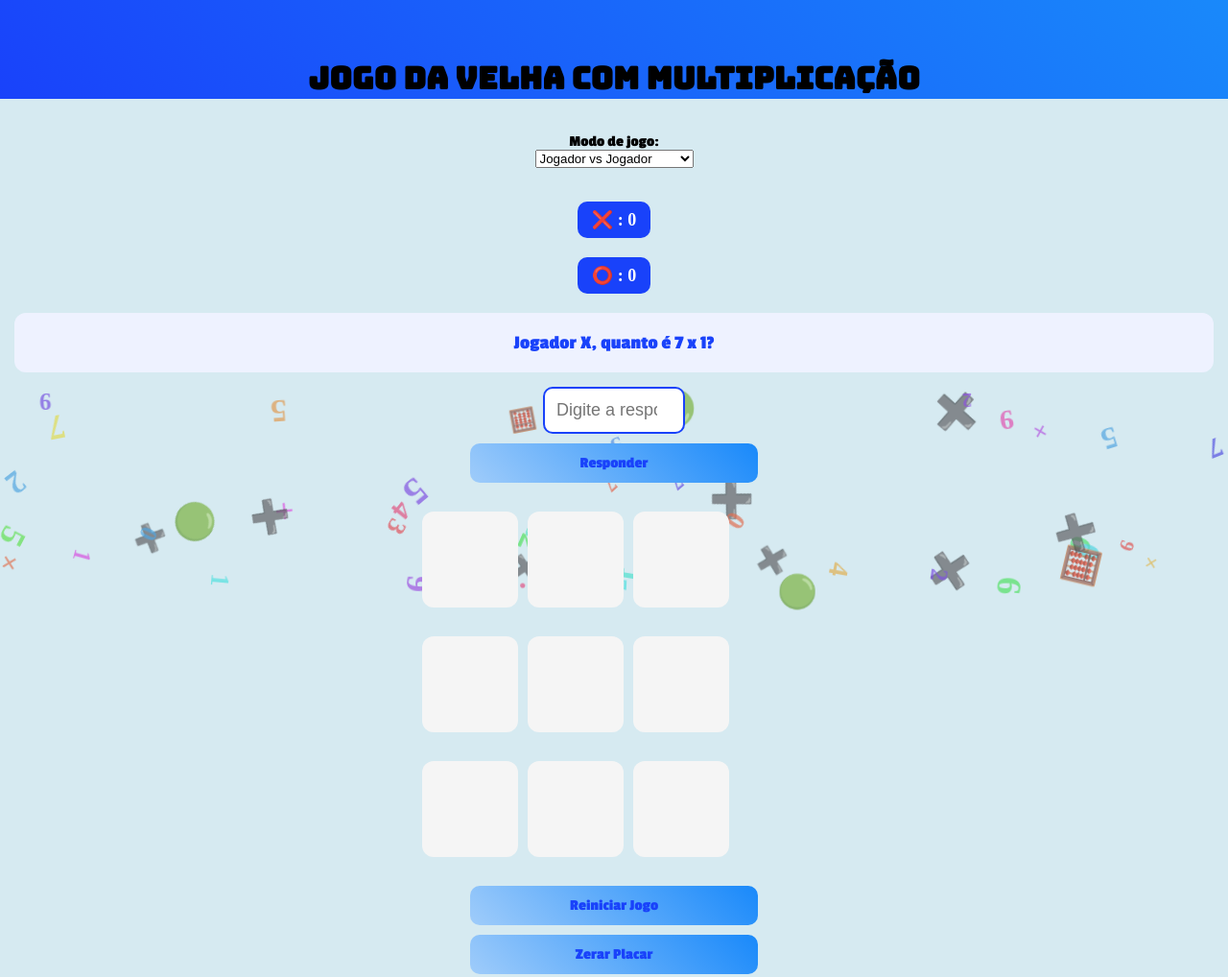
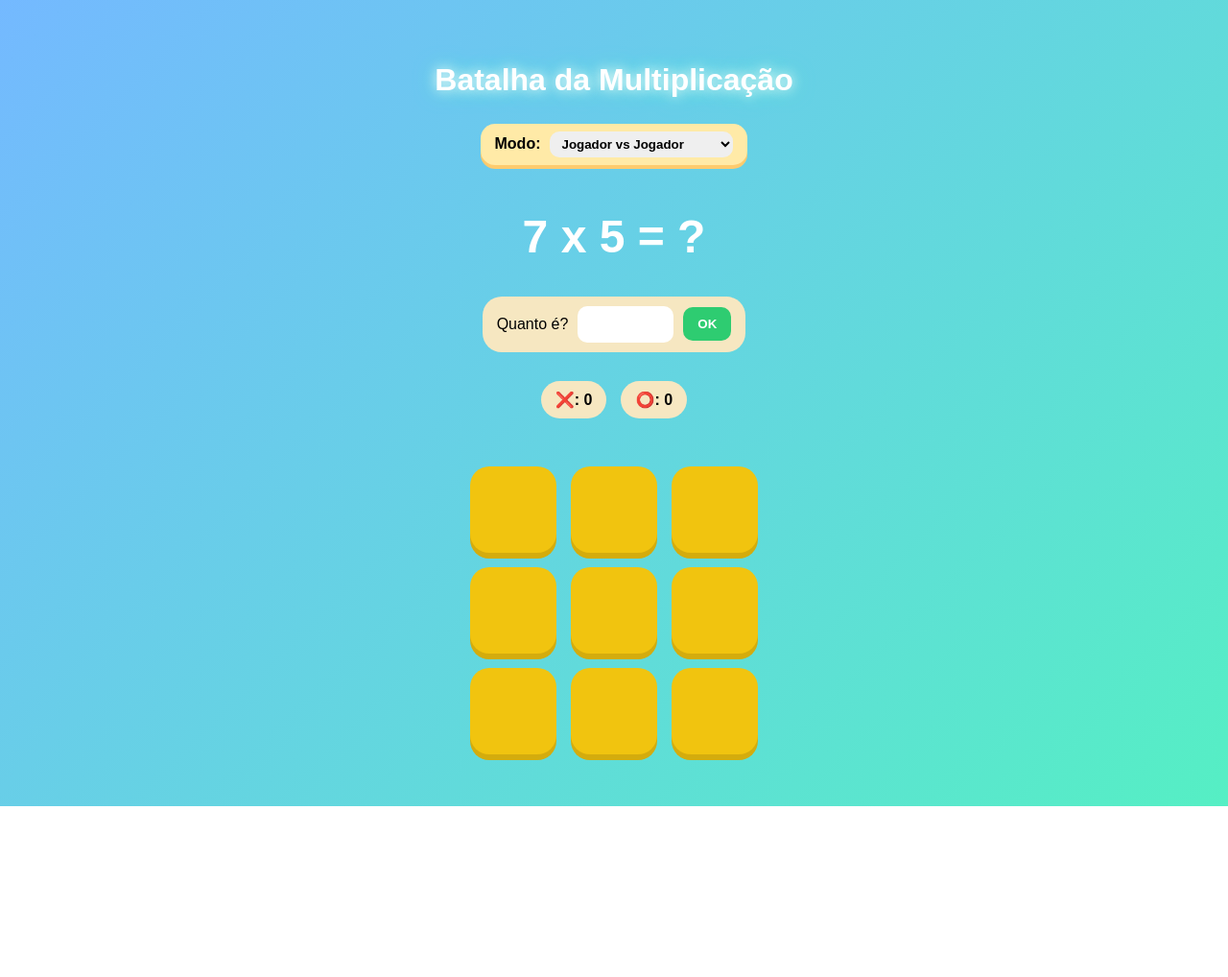
Before and after one commit to saradanielly/jogo-da-velha-com-multiplicacao, a plain HTML site: page index.html in a window 1280 px wide. Shown: the whole page at 96% size. After the commit the page ends 840 px from the top, so only its background shows below. Drawn offline with Linux system fonts and the light colour scheme.

Commit message:
mudando design

```diff
--- a/index.html
+++ b/index.html
@@ -3,46 +3,38 @@
 <head>
     <meta charset="UTF-8">
     <meta name="viewport" content="width=device-width, initial-scale=1.0">
-    <title>Jogo Tabuada</title>
+    <title>Jogo da Velha com Multiplicação</title>
     <link rel="stylesheet" href="style.css">
-    <link rel="stylesheet" href="media-query.css">
-    <link rel="stylesheet" href="https://fonts.googleapis.com/css2?family=Bungee&family=Passion+One:wght@400;700;900&family=Shadows+Into+Light&family=Sriracha&display=swap">
 </head>
 <body>
-    <div class="fundo-numeros"></div>
-    <header>
-        <h1>Jogo da Velha com Multiplicação</h1>
-    </header>
 
-     <div id="modo">
-        Modo de jogo:
-        <select id="modoJogo">
-            <option value="PvP">Jogador vs Jogador</option>
-            <option value="PvC">Jogador vs Computador</option>
-        </select>
-    </div>
+    <div class="container">
+        <h2 class="titulo">Batalha da Multiplicação</h2>
 
-    <div id="placar">
-        <div class="pontos">
-             ❌ : <span id="pontosX">0</span>
+        <div class="modo-jogo">
+            <label for="modoJogo">Modo:</label>
+            <select id="modoJogo">
+                <option value="PvP">Jogador vs Jogador</option>
+                <option value="PvC">Jogador vc Computador</option>
+            </select>
         </div>
 
-        <div class="pontos">
-            ⭕ : <span id="pontosO">0</span>
+        <h1 id="pergunta">2 x 5 = ?</h1>
+
+        <div class="resposta-box">
+            <span> Quanto é?</span>
+            <input id="resposta" type="number">
+            <button onclick="responder()">OK</button>
         </div>
+
+        <div class="placar">
+            <div class="ponto">❌: <span id="pontosX">0</span></div>
+            <div class="ponto">⭕: <span id="pontosO">0</span></div>
+        </div>
+
+        <div id="tabuleiro"></div>
+        <p id="mensagem"></p>
     </div>
-
-    <div id="pergunta"> </div>
-    <input type="number" id="resposta" placeholder="Digite a resposta">
-    <button onclick="responder()">Responder</button>
-
-    <div id="mensagem" ></div>
-    <div id="tabuleiro">
-    </div>
-
-    <button onclick="reiniciarJogo()">Reiniciar Jogo</button>
-    <button onclick="zerarPlacar()">Zerar Placar</button>
-
     <script src="script.js"></script>
 </body>
 </html>
--- a/script.js
+++ b/script.js
@@ -2,25 +2,36 @@ let jogadorAtual = "X";
 let tabuleiro = ["", "", "", "", "", "", "", "", ""];
 let posicaoEscolhida = null;
 let num1, num2;
-let modoJogo = "PvP"
+let modoJogo = "PvP";
+
 document.getElementById("modoJogo").addEventListener("change", (e) => {
     modoJogo = e.target.value;
 });
+
+const seletorModo = document.getElementById("modoJogo");
+
+if (seletorModo) {
+    seletorModo.addEventListener("change", (e) => {
+        modoJogo = e.target.value;
+    });
+}
 
 let pontosX = 0;
 let pontosO = 0;
 pontosX = parseInt(localStorage.getItem("pontosX")) || 0;
 pontosO = parseInt(localStorage.getItem("pontosO")) || 0;
 
+function criarTabuleiro() {
+    const tabuleiroHTML = document.getElementById("tabuleiro");
 
-// criar tabuleiro
-const tabuleiroHTML = document.getElementById("tabuleiro");
+    tabuleiroHTML.innerHTML = ""; // limpa (importante)
 
-for (let i = 0; i < 9; i++) {
-    const celula = document.createElement("button");
-    celula.classList.add("celula");
-    celula.onclick = () => escolherPosicao(i);
-    tabuleiroHTML.appendChild(celula);
+    for (let i = 0; i < 9; i++) {
+        const celula = document.createElement("button");
+        celula.classList.add("celula");
+        celula.onclick = () => escolherPosicao(i);
+        tabuleiroHTML.appendChild(celula);
+    }
 }
 
 // gerar nova pergunta
@@ -29,7 +40,7 @@ function gerarPergunta(isComputador = false) {
     num2 = Math.floor(Math.random() *10) +1;
 
     const perguntaDiv = document.getElementById("pergunta");
-    perguntaDiv.innerText = `Jogador ${jogadorAtual}, quanto é ${num1} x ${num2}?`;
+    perguntaDiv.innerText = `${num1} x ${num2} = ?`;
 
     if (isComputador) {
         const respostaComputador = num1 * num2;
@@ -269,22 +280,10 @@ function reiniciarJogo() {
     atualizarPlacar();
 }
 
-const fundo = document.querySelector('.fundo-numeros');
-const elementos = ['0','1','2','3','4','5','6','7','8','9','×','÷','✖️','🧮','🟢','🔢'];
+criarTabuleiro();
+gerarPergunta();
+atualizarPlacar();
 
-for (let i = 0; i < 50; i++) {
-    const span = document.createElement('span');
-    span.classList.add('numero');
-
-    span.textContent = elementos[Math.floor(Math.random() * elementos.length)];
-
-    span.style.left = Math.random() * 100 + '%';
-
-    span.style.animationDuration = (10 + Math.random() * 10) + 's';
-
-    span.style.fontSize = (20 + Math.random() * 20) + 'px';
-
-    span.style.color = `hsl(${Math.random() * 360}, 70%, 60%)`;
-
-    fundo.appendChild(span);
-}
+// placar começar zerado; colocar opção de reiniciar o jogo; deixar em
+// destaque a mensagem de quem ganhou;
+// colocar modo computador; titulo sumiu;
--- a/style.css
+++ b/style.css
@@ -1,241 +1,170 @@
+@charset "UTF-8";
 
 body {
     margin: 0;
-    font-family: 'Fredoca one';
-    background: rgb(214, 234, 241);
-    overflow-y: auto;
-    text-align: center;
+    font-family: Arial, sans-serif;
+    background: linear-gradient(135deg, #74b9ff, #55efc4);
+    display: flex;
+    justify-content: center;
+    align-items: flex-start;
+    padding-top: 40px;
+    min-height: 100vh;
 }
 
+.titulo {
+    width: 100%;
+    color: white;
+    font-size: 32px;
+    text-align: center;
+    margin-bottom: 10px;
+    display: block;
+
+    text-shadow: 0 0 10px rgba(255,255,255,0.6);
+
+    animation: brilho 2s infinite alternate, subirDescer 2s infinite ease-in-out;
+}
+
+@keyframes brilho {
+    from {
+        text-shadow: 0 0 5px #fff, 0 0 10px #74b9ff;
+    }
+    to {
+        text-shadow: 0 0 15px #fff, 0 0 25px #55efc4;
+    }
+}
+
+@keyframes subirDescer {
+    0% {transform: translateY(0px); }
+    100% {transform: translateY(-5px);}
+}
+
+.modo-jogo {
+    background: #ffeaa7;
+    padding: 8px 15px;
+    border-radius: 15px;
+    display: inline-flex;
+    align-items: center;
+    gap: 10px;
+    font-weight: bold;
+    font-size: 16px;
+    cursor: pointer;
+    box-shadow: 0 4px 0 #fdcb6e;
+}
+
+.modo-jogo select {
+    padding: 5px 8px;
+    border-radius: 10px;
+    border: none;
+    font-weight: bold;
+    cursor: pointer;
+}
+
+/* Container central */
 .container {
     display: flex;
     flex-direction: column;
     align-items: center;
     gap: 15px;
-
-    max-width: 400px;
-    margin: 40px auto;
-    padding: 25px;
-
-    background: white;
-    border-radius: 20px;
-    box-shadow: 0 10px 25px rgba(0, 0, 0, 0.2);
+    justify-content: flex-start;
 }
 
+/* Pergunta */
 #pergunta {
-    font-family: 'Passion One', cursive;
-    font-size: clamp(1rem, 4vw, 1.5rem);
-    font-weight: bold;
-    margin: 15px auto;
-    background: #eef2ff;
-    padding:  20px;
-    border-radius: 12px ;
-    color: #1942FA;
-    text-align: center;
+    font-size: 48px;
+    color: #ffffff;
+    margin-bottom: 20px;
 }
 
-.fundo-numeros {
-    position: fixed;
-    top: 0;
-    left: 0;
-    width: 100%;
-    height: 100%;
-    z-index: -1;
-    pointer-events: none;
-    overflow: hidden;
+/* Caixa de resposta */
+.resposta-box {
+    background: #f6e7c1;
+    padding: 10px 15px;
+    border-radius: 20px;
+    display: inline-flex;
+    align-items: center;
+    gap: 10px;
 }
 
-.numero {
-    position: absolute;
-    font-size: 25px;
-    font-weight: bold;
-    opacity: 0.7;
-    user-select: none;
-    animation-name: flutuar;
-    animation-timing-function: linear;
-    animation-iteration-count: infinite;
+.resposta-box input {
+    border: none;
+    padding: 10px;
+    border-radius: 10px;
+    width: 80px;
+    text-align: center;
+    font-size: 16px;
 }
 
-@keyframes flutuar {
-    0% { top: 100%; transform: rotate(0deg);}
-    50% { top: 50%; transform: rotate(180deg);}
-    100% {top: -10%; transform: rotate(360deg);}
-}
-
-header {
-
-    background: linear-gradient(45deg,  #1942FA, #1989FA);
-    padding-top: 40px;
-    text-align: center;
-
-}
-
-header > h1 {
-    font-family: 'Bungee', cursive;
-    font-weight: 500;
-    font-style: clamp(1.5rem, 5vw, 2.5rem);
-    font-size: 32px;
-    margin-top: 20px;
-    color: black;
-    border-radius: 25px;
-    padding: 0;
-    font-weight: bold;
-    text-align: center;
-    box-shadow: none;
-}
-
-.container h1 {
-    font-family: 'Bugee', cursive;
-}
-div#modo{
-    font-family: 'Passion One', cursive;
-    border-radius: 15px;
-    padding: 15px;
-    width: 250px;
-    text-align: center;
-    margin: 20px auto;
-    color: black;
+.resposta-box button {
+    background: #2ecc71;
+    border: none;
+    padding: 10px 15px;
+    border-radius: 10px;
+    color: white;
+    cursor: pointer;
     font-weight: bold;
 }
 
+/* Placar */
+.placar {
+    margin: 15px 0;
+    display: flex;
+    justify-content: center;
+    gap: 15px;
+}
+
+.ponto {
+    background: #f6e7c1;
+    padding: 10px 15px;
+    border-radius: 20px;
+    font-weight: bold;
+}
+
+/* Tabuleiro */
 #tabuleiro {
     display: grid;
-    grid-template-columns: repeat(3, 100px);
-    grid-gap: 10px;
-
-    width: 90vw;
-    max-width: 400px;
-    margin: 20px auto;
+    grid-template-columns: repeat(3, 90px);
+    gap: 15px;
+    justify-content: center;
+    margin-top: 20px;
 }
 
-.celula.selecionada.X{
-    border: 3px solid #1942FA;
-    background-color: #9FCCFA;
+/* Células */
+.celula {
+    width: 90px;
+    height: 90px;
+    background: #f1c40f;
+    border: none;
+    border-radius: 20px;
+    font-size: 32px;
+    cursor: pointer;
+
+    /* efeito 3D */
+    box-shadow: 0 6px 0 #d4ac0d;
+    transition: 0.2s;
 }
 
-.celula.selecionada.O{
-     border: 3px solid #1942FA;
-    background-color: #1989FA;
+.celula:active {
+    transform: translateY(4px);
+    box-shadow: 0 2px 0 #d4ac0d;
 }
 
+/* X e O */
 .celula.X {
-    border: 3px solid #1942FA;
-    background-color: #9FCCFA;
-    color: white;
+    color: #e74c3c;
 }
 
 .celula.O {
-    border: 3px solid #1942FA;
-    background-color: #1989FA;
+    color: #8e44ad;
+}
+
+/* Seleção */
+.selecionada {
+    outline: 3px solid white;
+}
+
+/* Mensagem */
+#mensagem {
+    margin-top: 15px;
+    font-weight: bold;
     color: white;
 }
-
-.celula {
-    width: 100%;
-    aspect-ratio: 1/1;
-    font-size: 32px;
-
-    background: #f5f5f5;
-    border-radius: 12px;
-    border: none;
-    cursor: pointer;
-    display: flex;
-    align-items: center;
-    justify-content: center;
-    transition: transform 0.2s, box-shadow 0.2s;
-}
-
-.celula:hover {
-    transform: scale(1.05);
-    box-shadow: 0 4px 12px rgba(0,0,0,0.3);
-}
-
-#pergunta {
-    font-size: 20px;
-    margin: 15px;
-}
-
-#mensagem {
-    font-weight: bold;
-    margin: 10px;
-}
-
-#placar{
-    display: flex;
-    flex-direction: column;
-    justify-content: center;
-    align-items: center;
-    gap: 20px;
-    flex-wrap: wrap;
-    font-size: 24px;
-    font-weight: bold;
-    margin-bottom: 20px;
-}
-
-.pontos {
-    background-color: #1942FA;
-    color: white;
-    padding: 8px 15px;
-    border-radius: 10px;
-    font-size: 18px;
-    text-align: center;
-}
-
-#pontosX, #pontosO {
-    display: inline-block;
-}
-
-.animar{
-    animation: pular 0.4s ease;
-}
-
-@keyframes pular {
-    0%{transform: scale(1);}
-    50%{transform: scale(1.4);}
-    100%{transform: scale(1);}
-}
-
-input#resposta {
-    padding: 12px;
-    font-size: 18px;
-    border-radius: 10px;
-    border: 2px solid #1942FA;
-    width: 120px;
-    text-align: center;
-    transition: border-color 0.2s, box-shadow 0.2s;
-}
-
-input#resposta:focus {
-    border-color: #1942FA;
-    box-shadow: 0 0 8px rgba(37,117,252,0.6);
-}
-
-
-button {
-    font-family: 'Passion One', cursive;
-    padding: 12px 18px;
-    font-size: 16px;
-    font-weight: bold;
-    color: #1942FA;
-
-    background: linear-gradient(45deg,  #9FCCFA, #1989FA);
-
-    border: none;
-    border-radius: 10px;
-    cursor: pointer;
-
-    margin: 10px;
-    transition: 0.2s;
-}
-
-button:hover {
-    transform: scale(1.05);
-}
-
-input, button {
-    width: 90%;
-    max-width: 300px;
-    display: block;
-    margin: 10px auto;
-    font-size: 1rem;
-}
```
